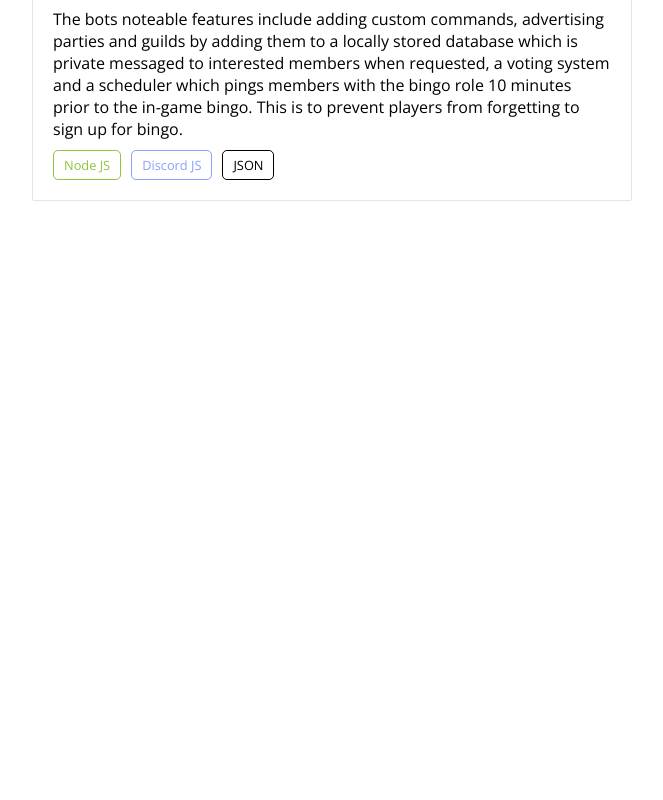
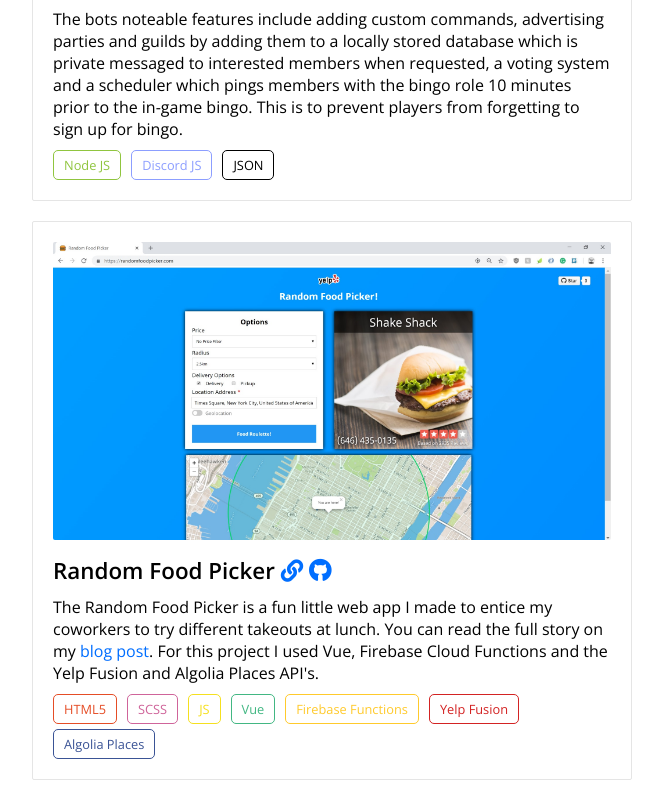
Before and after one commit to puremana/portfolio-website, a React (Create React App) app: page /projects in a window 1280 px wide. Shown: the part 3790-4590 px from the top of the page, without its empty margins (308-971 px from the left). Before the commit the page ends 4011 px from the top, so only its background shows below. Built offline with nearby package versions, Linux system fonts and the light colour scheme.

Commit message:
Added my random food picker app to the projects page

```diff
--- a/src/App.css
+++ b/src/App.css
@@ -248,6 +248,27 @@ li:hover {
   border-color: #777BB3;
   color: #777BB3;
 }
+.tag-scss {
+  border-color: #CF649A;
+  color: #CF649A;
+}
+.tag-vue {
+  border-color: #42B783;
+  color: #42B783;
+}
+.tag-firebase {
+  border-color: #FFCA2C;
+  color: #FFCA2C;
+}
+.tag-yelp {
+  border-color: #D32323;
+  color: #D32323;
+}
+.tag-algolia-places {
+  border-color: #3A5395;
+  color: #3A5395;
+}
+
 /* Contact */
 .contact-container {
   padding-top: 110px;
--- a/src/components/pages/projects.js
+++ b/src/components/pages/projects.js
@@ -121,6 +121,24 @@ class Projects extends Component {
                         <div className="tag tag-json">JSON</div>
                     </div>
                 </div>
+                <div className="project">
+                    <div className="project-image">
+                        <img src="img/random-food-picker.jpg" alt="Random Food Picker Screenshot" />
+                    </div>
+                    <div className="project-text">
+                        <h3>Random Food Picker <a href="https://randomfoodpicker.com" target="_blank" rel="noreferrer noopener"><i className="fas fa-link"></i></a> <a href="https://github.com/puremana/food-roulette" target="_blank" rel="noreferrer noopener"><span className="fab fa-github"></span></a> </h3>
+                        <p>The Random Food Picker is a fun little web app I made to entice my coworkers to try different takeouts at lunch. You can read the full story on my <a href="https://blog.jeremyshaw.co.nz/2018/11/19/CORS-And-Hiding-Api-Keys/">blog post</a>. For this project I used Vue, Firebase Cloud Functions and the Yelp Fusion and Algolia Places API's.</p>
+                    </div>
+                    <div className="project-tags">
+                        <div className="tag tag-html">HTML5</div>
+                        <div className="tag tag-scss">SCSS</div>
+                        <div className="tag tag-js">JS</div>
+                        <div className="tag tag-vue">Vue</div>
+                        <div className="tag tag-firebase">Firebase Functions</div>
+                        <div className="tag tag-yelp">Yelp Fusion</div>
+                        <div className="tag tag-algolia-places">Algolia Places</div>
+                    </div>
+                </div>
             </div>
         </div>
     );
```
Also changed, not shown: public/img/random-food-picker.jpg (added).
